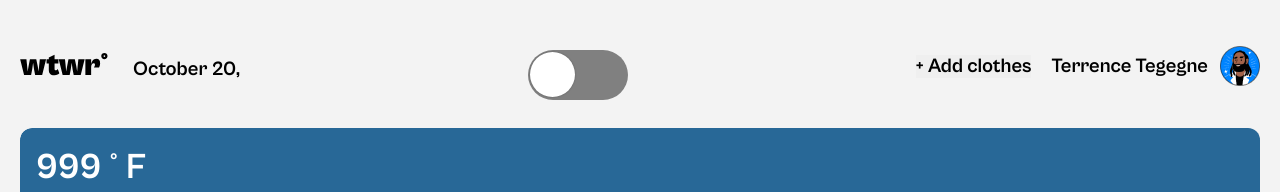
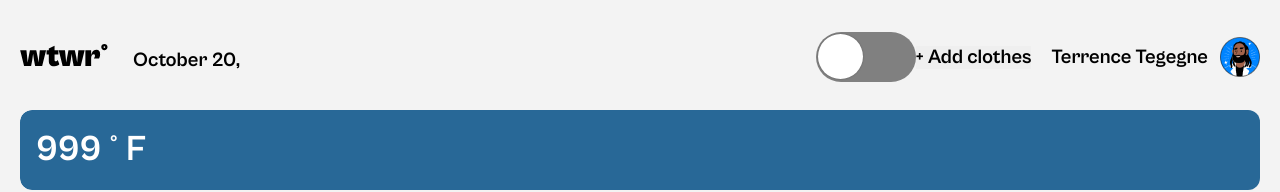
Before and after one commit to DShort13/se_project_react, a React (Vite) app: page / in a window 1280 px wide. Shown: the top 192 px of the page. Built offline with nearby package versions, Linux system fonts and the light colour scheme; no server answers.

Commit message:
style: position toggle switch

```diff
--- a/src/components/Header/Header.css
+++ b/src/components/Header/Header.css
@@ -13,7 +13,6 @@
 }
 
 .header__add-clothes-btn {
-  margin-left: auto;
   padding: 0;
   border: none;
   font-family: "CabinetGrotesk-Bold", "Arial", sans-serif;
--- a/src/components/ToggleSwitch/ToggleSwitch.css
+++ b/src/components/ToggleSwitch/ToggleSwitch.css
@@ -1,5 +1,6 @@
 .toggle {
   margin-left: auto;
+  display: flex;
 }
 
 .toggle__input {
```
